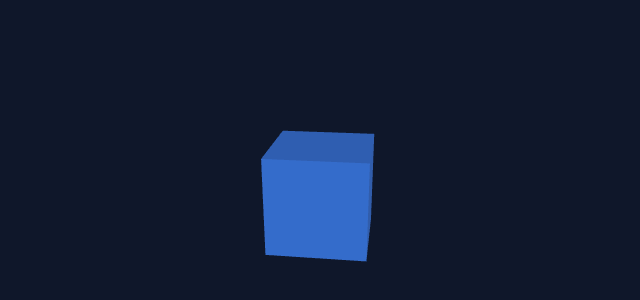
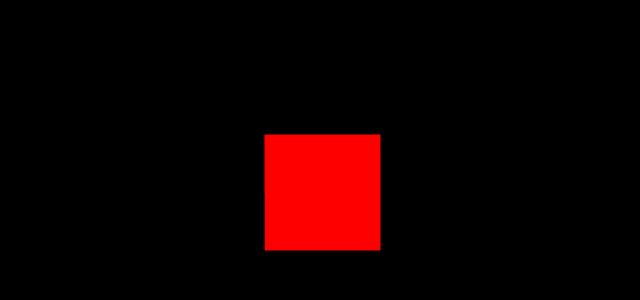
Before and after one commit to abd041/learn-three-js, a plain HTML site: page index.html in a window 1280 px wide. Shown: the part 208-508 px from the top of the page, without its empty margins (318-958 px from the left). Drawn offline with nearby package versions, Linux system fonts and the light colour scheme.

Commit message:
html completed

```diff
--- a/index.html
+++ b/index.html
@@ -1,45 +1,18 @@
 <!DOCTYPE html>
-<html lang="en">
+<html>
 <head>
-  <meta charset="UTF-8" />
-  <meta name="viewport" content="width=device-width, initial-scale=1.0" />
-  <title>Three.js Rotating Cube</title>
+  <title>Day 1 - Three.js</title>
+  <style>
+    body { margin: 0; }
+  </style>
+</head>
+<body>
+  <script src="https://cdn.jsdelivr.net/npm/three@0.158.0/build/three.min.js"></script>
+  <script>
+    // Scene
+    const scene = new THREE.Scene();
 
-  <style>
-    * {
-      margin: 0;
-      padding: 0;
-      box-sizing: border-box;
-    }
-
-    body {
-      overflow: hidden;
-      background: #111827;
-    }
-
-    canvas {
-      display: block;
-    }
-  </style>
-
-  <script type="importmap">
-  {
-    "imports": {
-      "three": "https://unpkg.com/three@0.164.1/build/three.module.js",
-      "three/addons/": "https://unpkg.com/three@0.164.1/examples/jsm/"
-    }
-  }
-  </script>
-</head>
-
-<body>
-  <script type="module">
-    import * as THREE from "three";
-    import { OrbitControls } from "three/addons/controls/OrbitControls.js";
-
-    const scene = new THREE.Scene();
-    scene.background = new THREE.Color("#0f172a");
-
+    // Camera
     const camera = new THREE.PerspectiveCamera(
       75,
       window.innerWidth / window.innerHeight,
@@ -47,42 +20,27 @@
       1000
     );
 
-    camera.position.set(0, 2, 5);
-
-    const renderer = new THREE.WebGLRenderer({ antialias: true });
+    // Renderer
+  const renderer = new THREE.WebGLRenderer({ antialias: true });
     renderer.setSize(window.innerWidth, window.innerHeight);
     document.body.appendChild(renderer.domElement);
 
-    const controls = new OrbitControls(camera, renderer.domElement);
-    controls.enableDamping = true;
-
-    const light = new THREE.DirectionalLight("#ffffff", 2);
-    light.position.set(2, 3, 5);
-    scene.add(light);
-
-    const ambientLight = new THREE.AmbientLight("#ffffff", 0.5);
-    scene.add(ambientLight);
-
-    const cube = new THREE.Mesh(
-      new THREE.BoxGeometry(),
-      new THREE.MeshStandardMaterial({ color: "#3b82f6" })
-    );
+    // Geometry + Material = Mesh
+    const geometry = new THREE.BoxGeometry();
+    const material = new THREE.MeshBasicMaterial({ color: "red" });
+    const cube = new THREE.Mesh(geometry, material);
 
     scene.add(cube);
 
+    camera.position.z = 5;
 
+    // Render loop
+    function animate() {
+      // requestAnimationFrame(animate);
 
-    window.addEventListener("resize", () => {
-      camera.aspect = window.innerWidth / window.innerHeight;
-      camera.updateProjectionMatrix();
+      cube.rotation.x += 0.01;
+      cube.rotation.y += 0.01;
 
-      renderer.setSize(window.innerWidth, window.innerHeight);
-    });
-
-    function animate() {
-      requestAnimationFrame(animate);
-      cube.rotation.y += 0.01;
-      controls.update();
       renderer.render(scene, camera);
     }
 
```
